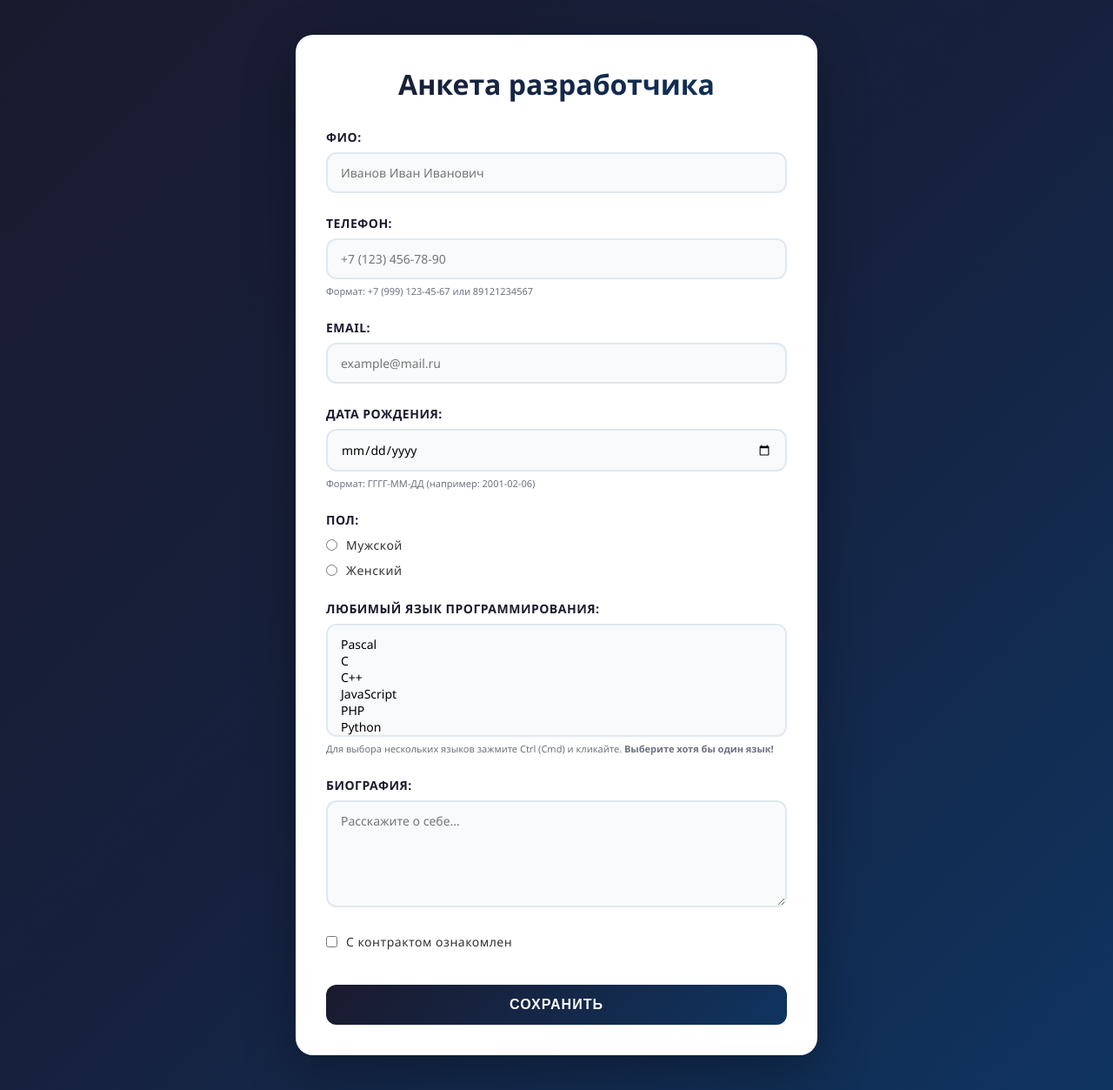
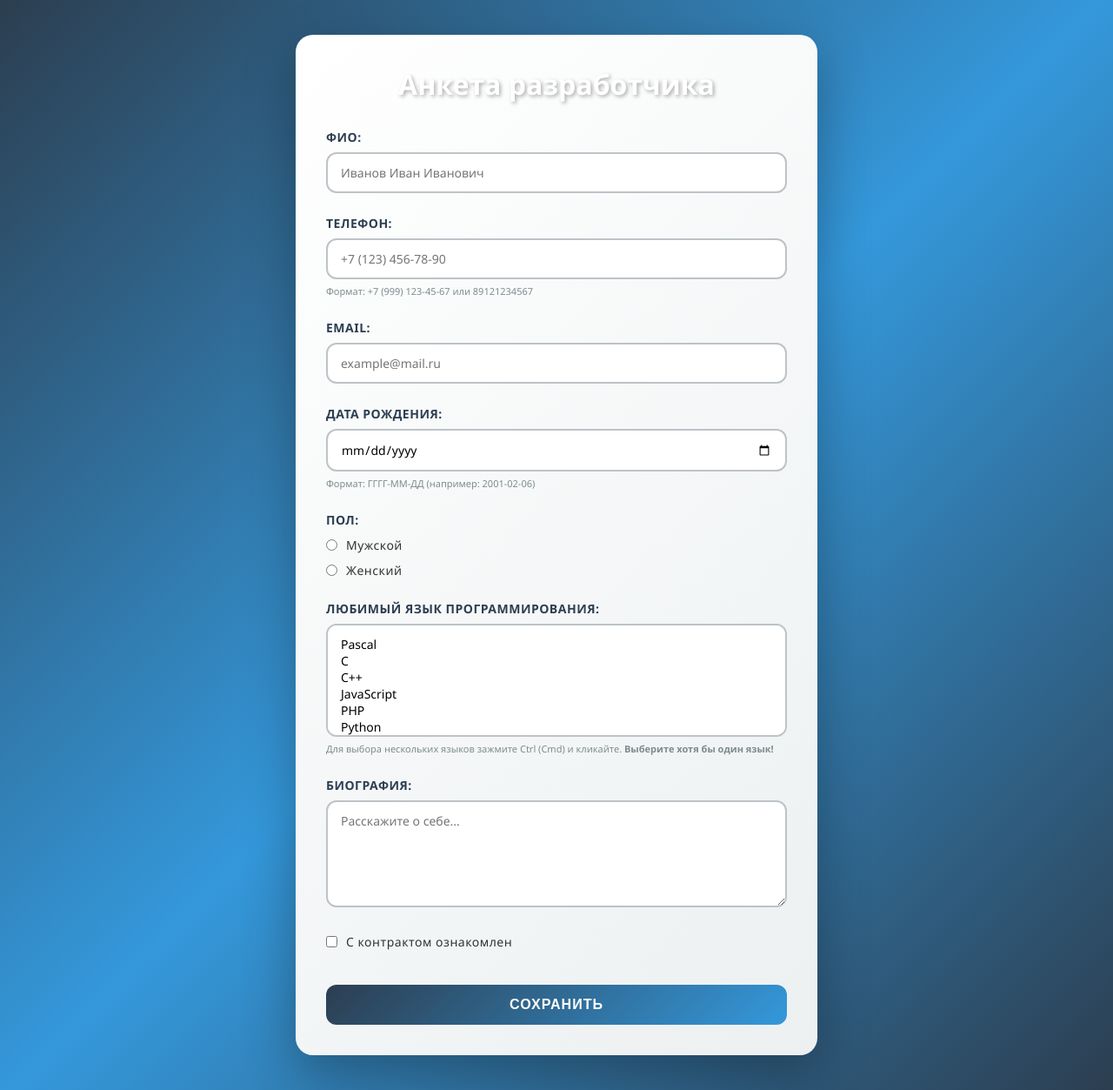
Before and after one commit to EgorGusev2/web_task3, a PHP site: page / in a window 1280 px wide. Shown: the whole page at 87% size. Run offline with PHP 8.4, Linux system fonts and the light colour scheme.

Commit message:
Update style.css

```diff
--- a/style.css
+++ b/style.css
@@ -6,29 +6,26 @@
 
 body {
     font-family: 'Segoe UI', Tahoma, Geneva, Verdana, sans-serif;
-    background: linear-gradient(135deg, #1a1a2e 0%, #16213e 50%, #0f3460 100%);
+    background: linear-gradient(135deg, #2c3e50 0%, #3498db 50%, #2c3e50 100%);
     min-height: 100vh;
     padding: 40px 20px;
+}
+
+h1 {
+    text-align: center;
+    color: white;
+    margin-bottom: 30px;
+    font-size: 32px;
+    text-shadow: 2px 2px 4px rgba(0,0,0,0.3);
 }
 
 .container {
     max-width: 600px;
     margin: 0 auto;
-    background: #ffffff;
+    background: linear-gradient(135deg, #ffffff 0%, #ecf0f1 100%);
     padding: 35px;
     border-radius: 20px;
     box-shadow: 0 20px 60px rgba(0,0,0,0.3);
-}
-
-h1 {
-    text-align: center;
-    background: linear-gradient(135deg, #1a1a2e 0%, #0f3460 100%);
-    -webkit-background-clip: text;
-    -webkit-text-fill-color: transparent;
-    background-clip: text;
-    margin-bottom: 30px;
-    font-size: 32px;
-    font-weight: 700;
 }
 
 .form-group {
@@ -39,7 +36,7 @@ label {
     display: block;
     margin-bottom: 8px;
     font-weight: 600;
-    color: #1a1a2e;
+    color: #2c3e50;
     font-size: 14px;
     text-transform: uppercase;
     letter-spacing: 0.5px;
@@ -53,12 +50,12 @@ textarea,
 select {
     width: 100%;
     padding: 12px 15px;
-    border: 2px solid #e0e8f0;
+    border: 2px solid #bdc3c7;
     border-radius: 12px;
     font-size: 14px;
     transition: all 0.3s ease;
     font-family: inherit;
-    background: #f8fafc;
+    background: white;
 }
 
 input[type="text"]:focus,
@@ -174,11 +170,11 @@ small {
     display: block;
     margin-top: 6px;
     font-size: 11px;
-    color: #6b7280;
+    color: #7f8c8d;
 }
 
 button {
-    background: linear-gradient(135deg, #1a1a2e 0%, #0f3460 100%);
+    background: linear-gradient(135deg, #2c3e50 0%, #3498db 100%);
     color: white;
     padding: 14px 28px;
     border: none;
```
Also changed, not shown: other parts of style.css (+12 -13 lines).
